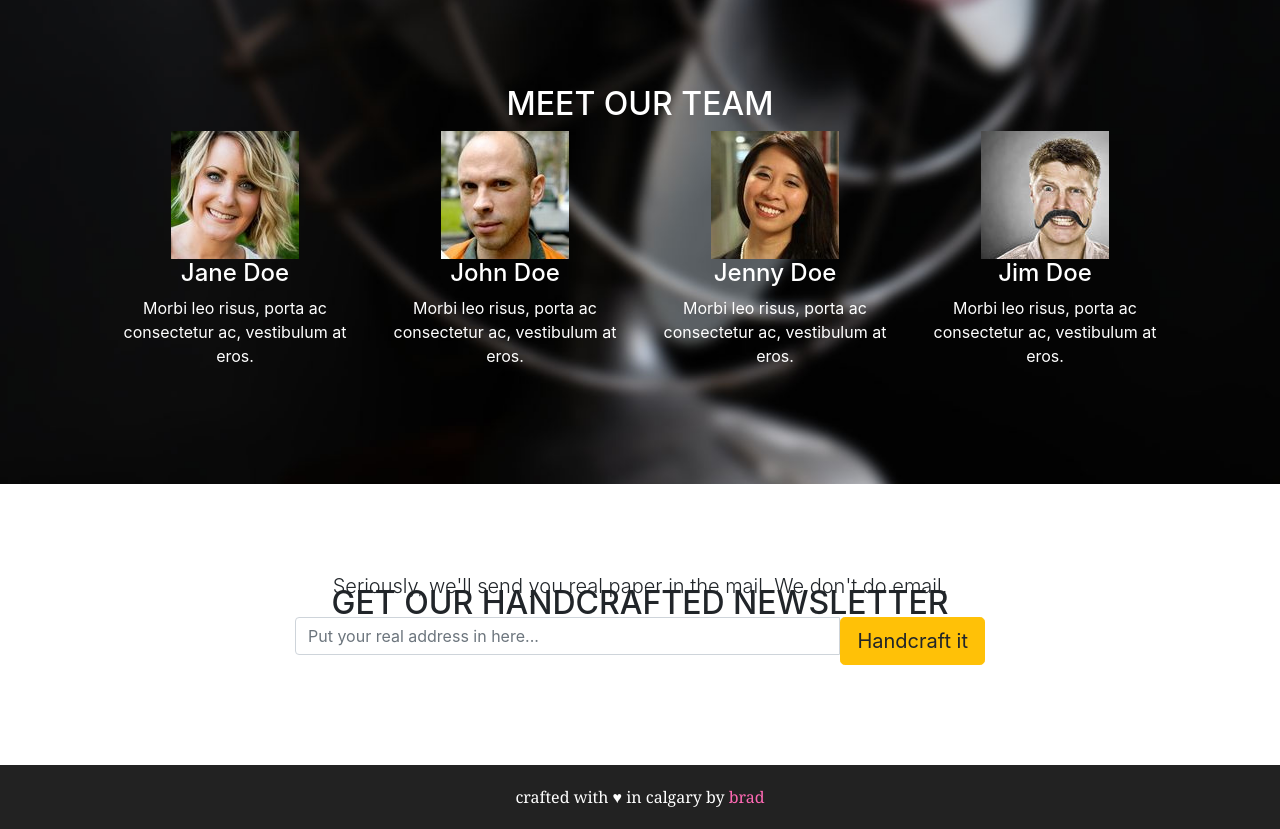
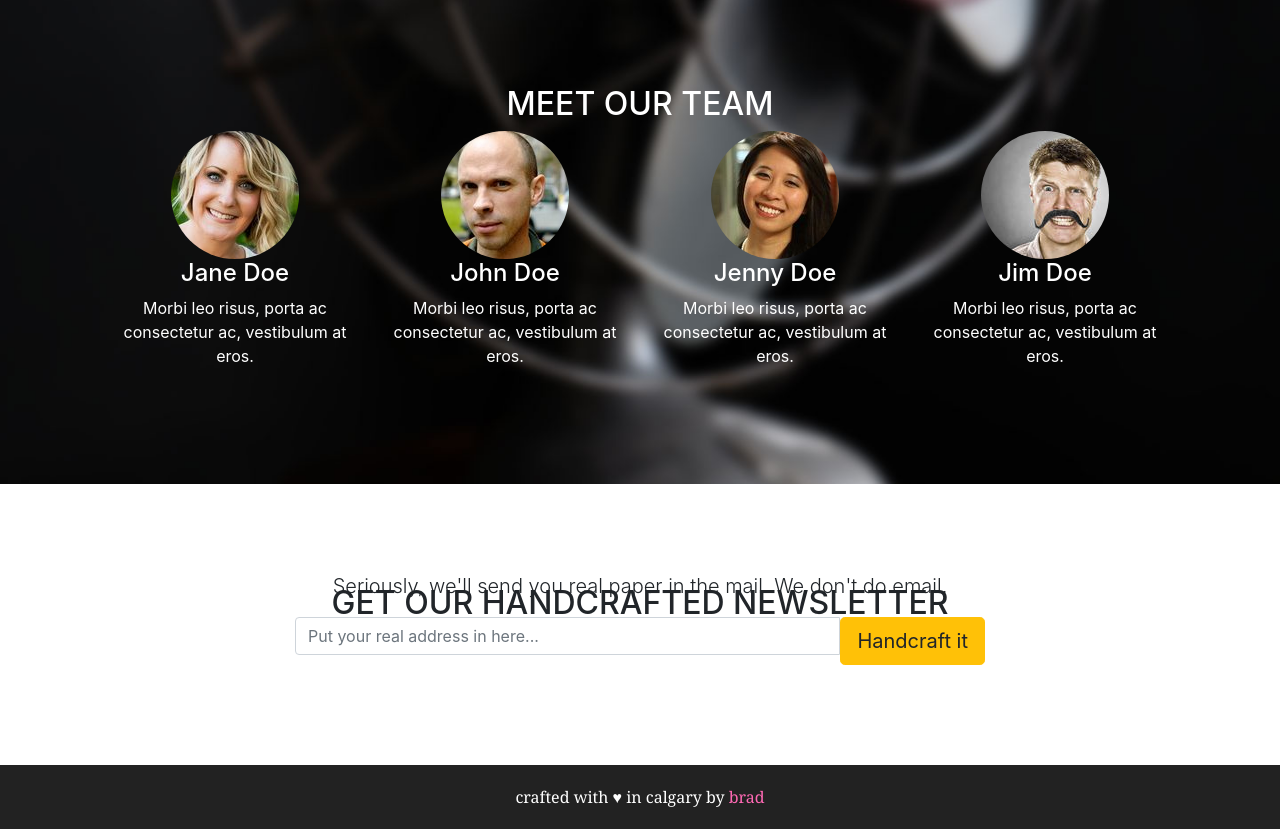
Before and after one commit to PeterLion/inyanjacourseui-react, a React (Create React App) app: page /about-us in a window 1280 px wide. Shown: the part 1340-2169 px from the top of the page. Built offline with nearby package versions, Linux system fonts and the light colour scheme.

Commit message:
I have configured bootstrap 4 rounded images

```diff
--- a/src/components/Layout/About.js
+++ b/src/components/Layout/About.js
@@ -51,22 +51,22 @@ class About extends Component {
                         <h2>Meet our team</h2>
                         <div className="row">
                             <div className="col-sm-3">
-                                <img src={jane} alt="Woman's face" className="img-circle" />
+                                <img src={jane} alt="Woman's face" className="rounded-circle" />
                                 <h4>Jane Doe</h4>
                                 <p>Morbi leo risus, porta ac consectetur ac, vestibulum at eros.</p>
                             </div>
                             <div className="col-sm-3">
-                                <img src={john} alt="Man's face" className="img-circle" />
+                                <img src={john} alt="Man's face" className="rounded-circle" />
                                 <h4>John Doe</h4>
                                 <p>Morbi leo risus, porta ac consectetur ac, vestibulum at eros.</p>
                             </div>
                             <div className="col-sm-3">
-                                <img src={jenny} alt="Woman's face" className="img-circle" />
+                                <img src={jenny} alt="Woman's face" className="rounded-circle mx-auto d-block" />
                                 <h4>Jenny Doe</h4>
                                 <p>Morbi leo risus, porta ac consectetur ac, vestibulum at eros.</p>
                             </div>
                             <div className="col-sm-3">
-                                <img src={jim} alt="Man's face" className="img-circle" />
+                                <img src={jim} alt="Man's face" className="rounded-circle mx-auto d-block" />
                                 <h4>Jim Doe</h4>
                                 <p>Morbi leo risus, porta ac consectetur ac, vestibulum at eros.</p>
                             </div>
```
